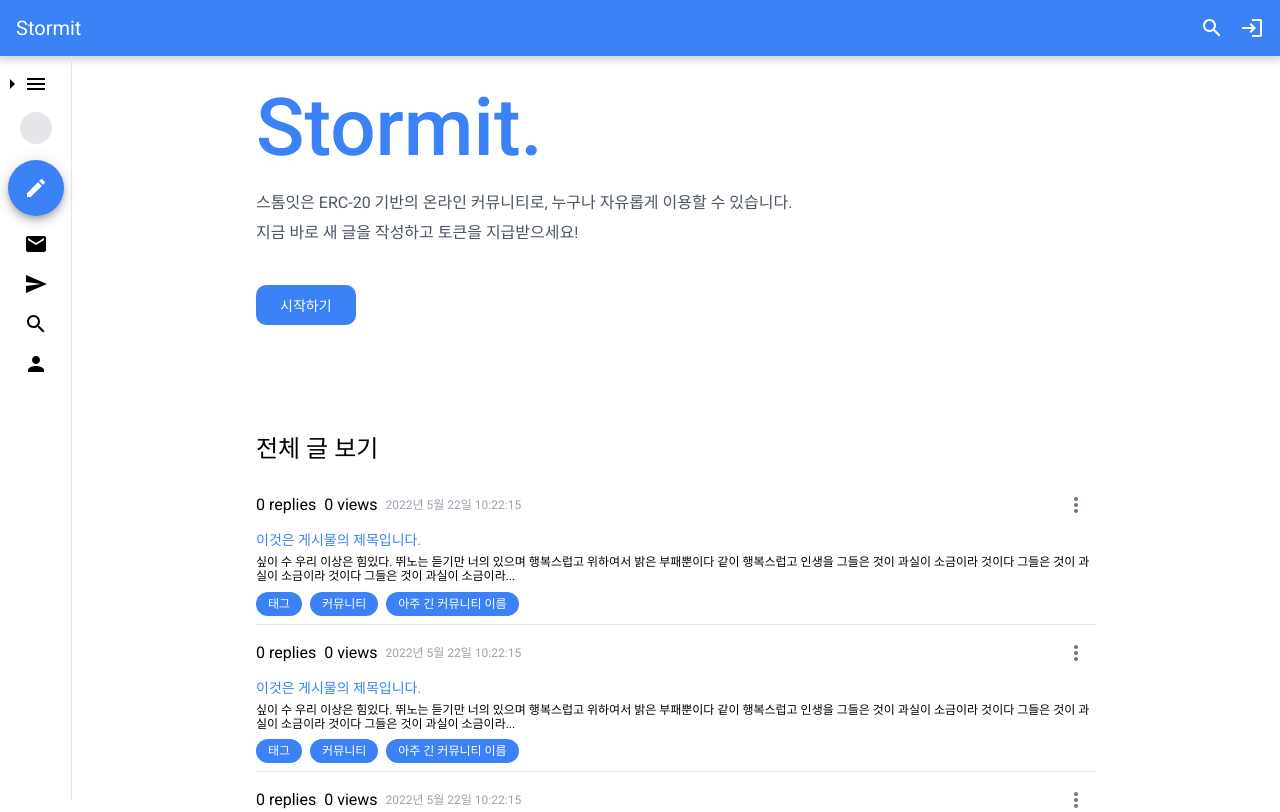
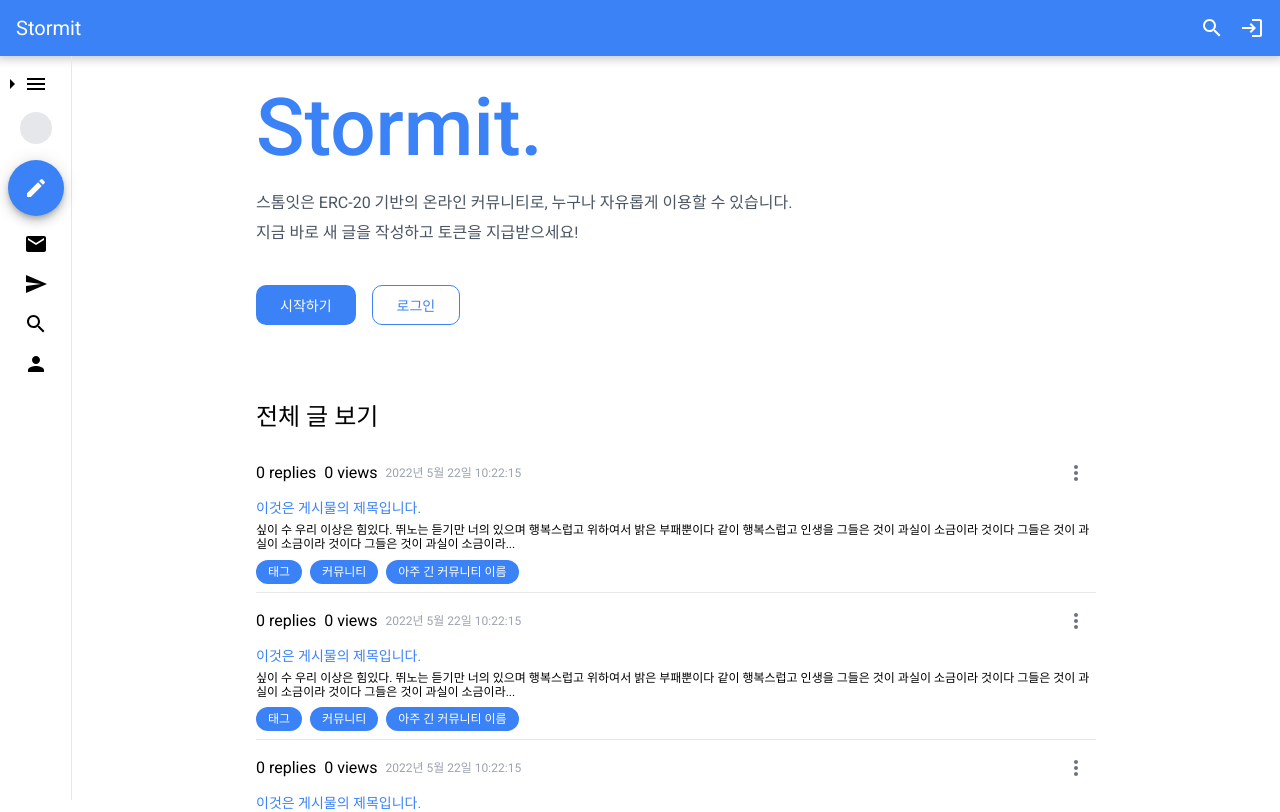
Before and after one commit to codestates/beb-04-stormit, a React (Create React App) app in the folder client/: page / in a window 1280 px wide. Shown: the top 812 px of the page. Built offline with nearby package versions, Linux system fonts and the light colour scheme.

Commit message:
feat: minor

```diff
--- a/client/src/components/ProfileModal.tsx
+++ b/client/src/components/ProfileModal.tsx
@@ -122,6 +122,7 @@ const ProfileModal: React.FC = () => {
   const onClickLogOutButton = () => {
     closeModal();
     dispatch(userActions.setLoggedOut());
+    navigate("/");
   };
 
   return (
@@ -149,7 +150,7 @@ const ProfileModal: React.FC = () => {
           </div>
           <Divider />
           <div className="profile-modal-item" onClick={onClickAccountButton}>
-            보안 및 로그인
+            개인정보 설정
           </div>
 
           <Divider />
--- a/client/src/pages/Account.tsx
+++ b/client/src/pages/Account.tsx
@@ -17,9 +17,9 @@ const Base = styled.div`
   }
 
   .account-dialog-title {
-    font-size: 2rem;
+    font-size: 1.5rem;
     font-weight: 500;
-    text-align: center;
+
     margin: 1rem 0; // 16px 0
   }
 
--- a/client/src/pages/Home.tsx
+++ b/client/src/pages/Home.tsx
@@ -23,7 +23,6 @@ const Base = styled.div`
     flex-direction: column;
     gap: 0.5rem; // 8px
     padding: 2rem 0; // 32px 0
-    padding-bottom: 4rem;
   }
 
   .contents {
@@ -48,7 +47,9 @@ const Base = styled.div`
     text-align: center;
   }
 
-  .home-cta {
+  .home-cta-wrapper {
+    display: flex;
+    gap: 1rem; // 16px
     margin: 2rem 0;
   }
 
@@ -151,25 +152,36 @@ const Home: React.FC = () => {
       <div className="body">
         <NavigationRail />
         <section className="contents">
-          {!isLoggedIn && (
           <div className="contents-top">
             <h1 className="stormit">Stormit.</h1>
+            {!isLoggedIn && (
+              <>
                 <h2 className="stormit-subtitle">
-                스톰잇은 ERC-20 기반의 온라인 커뮤니티로, 누구나 자유롭게 이용할
-                수 있습니다.
+                  스톰잇은 ERC-20 기반의 온라인 커뮤니티로, 누구나 자유롭게
+                  이용할 수 있습니다.
                 </h2>
                 <h2 className="stormit-subtitle">
                   지금 바로 새 글을 작성하고 토큰을 지급받으세요!
                 </h2>
+                <div className="home-cta-wrapper">
                   <Button
                     className="home-cta"
                     variant="contained"
-                onClick={() => navigate("/login")}
+                    onClick={() => navigate("/signup")}
                   >
                     시작하기
                   </Button>
+                  <Button
+                    className="home-cta-sub"
+                    variant="outlined"
+                    onClick={() => navigate("/login")}
+                  >
+                    로그인
+                  </Button>
                 </div>
+              </>
             )}
+          </div>
           <h2 className="section-title">전체 글 보기</h2>
           <ul className="posts-wrapper">
             {postData.map((_, index) => (
--- a/client/src/pages/Post.tsx
+++ b/client/src/pages/Post.tsx
@@ -16,7 +16,8 @@ const Base = styled.div`
   margin: 2rem 1rem; // 32px 16px
 
   .post-heading {
-    font-size: 2rem;
+    font-size: 1.5rem;
+    font-weight: 500;
   }
 
   .community-wrapper {
--- a/client/src/pages/PostDetail.tsx
+++ b/client/src/pages/PostDetail.tsx
@@ -8,6 +8,7 @@ import palette from "../styles/palette";
 import CommentCard from "../components/CommentCard";
 import Chip from "../components/common/Chip";
 import Divider from "../components/common/Divider";
+import { useSelector } from "../store";
 
 const Base = styled.div`
   display: flex;
@@ -116,6 +117,8 @@ const Base = styled.div`
 `;
 
 const PostDetail: React.FC = () => {
+  const isLoggedIn = useSelector((state) => state.user.isLoggedIn);
+
   return (
     <Base>
       <div className="body">
@@ -149,11 +152,15 @@ const PostDetail: React.FC = () => {
           <CommentCard />
           <CommentCard />
           <CommentCard />
-          <p className="comment-submit-title">댓글 쓰기</p>
-          <Textarea placeholder="댓글을 남겨보세요" height="6rem" />
-          <div className="comment-submit-button-wrapper">
-            <Button variant="contained">등록</Button>
-          </div>
+          {isLoggedIn && (
+            <>
+              <p className="comment-submit-title">댓글 쓰기</p>
+              <Textarea placeholder="댓글을 남겨보세요" height="6rem" />
+              <div className="comment-submit-button-wrapper">
+                <Button variant="contained">등록</Button>
+              </div>
+            </>
+          )}
         </div>
       </div>
     </Base>
```
Lines whose indentation alone changed are shown as unchanged.
